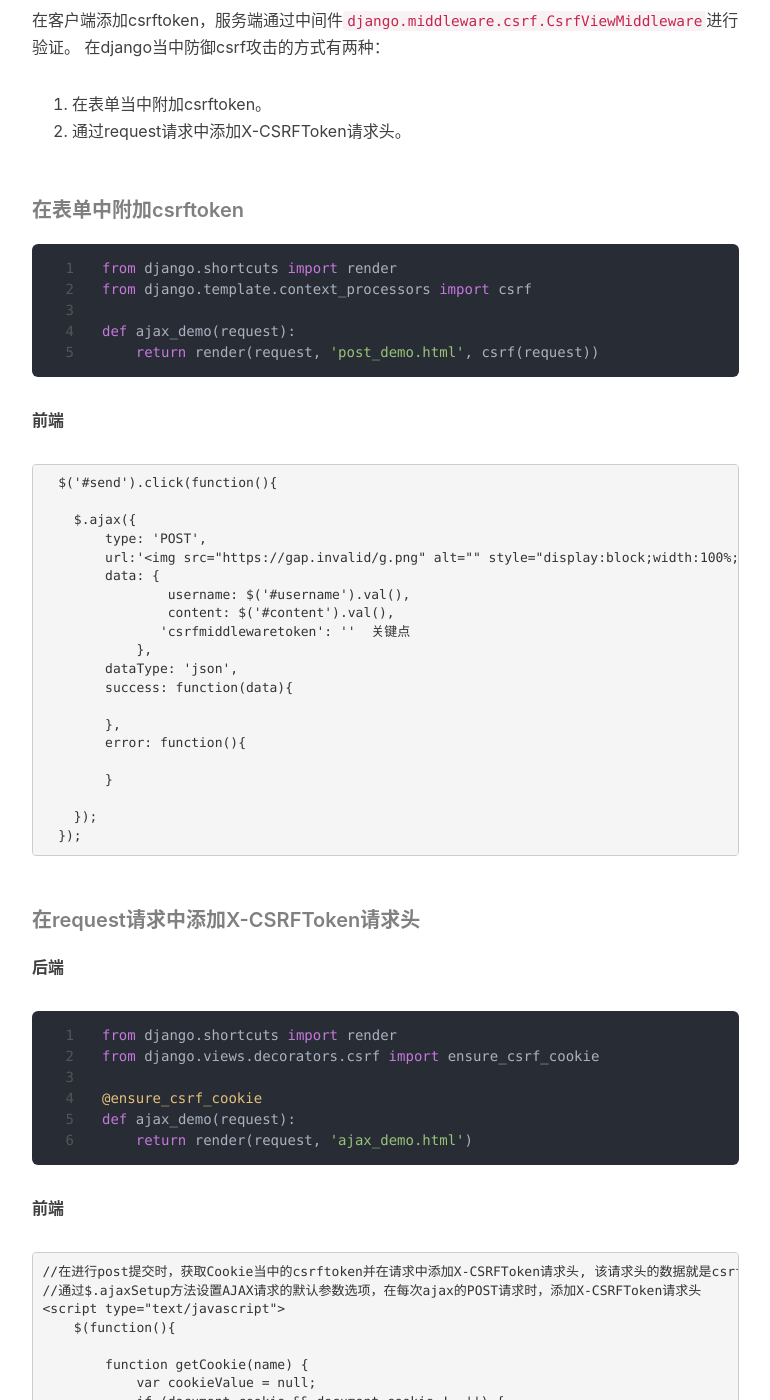
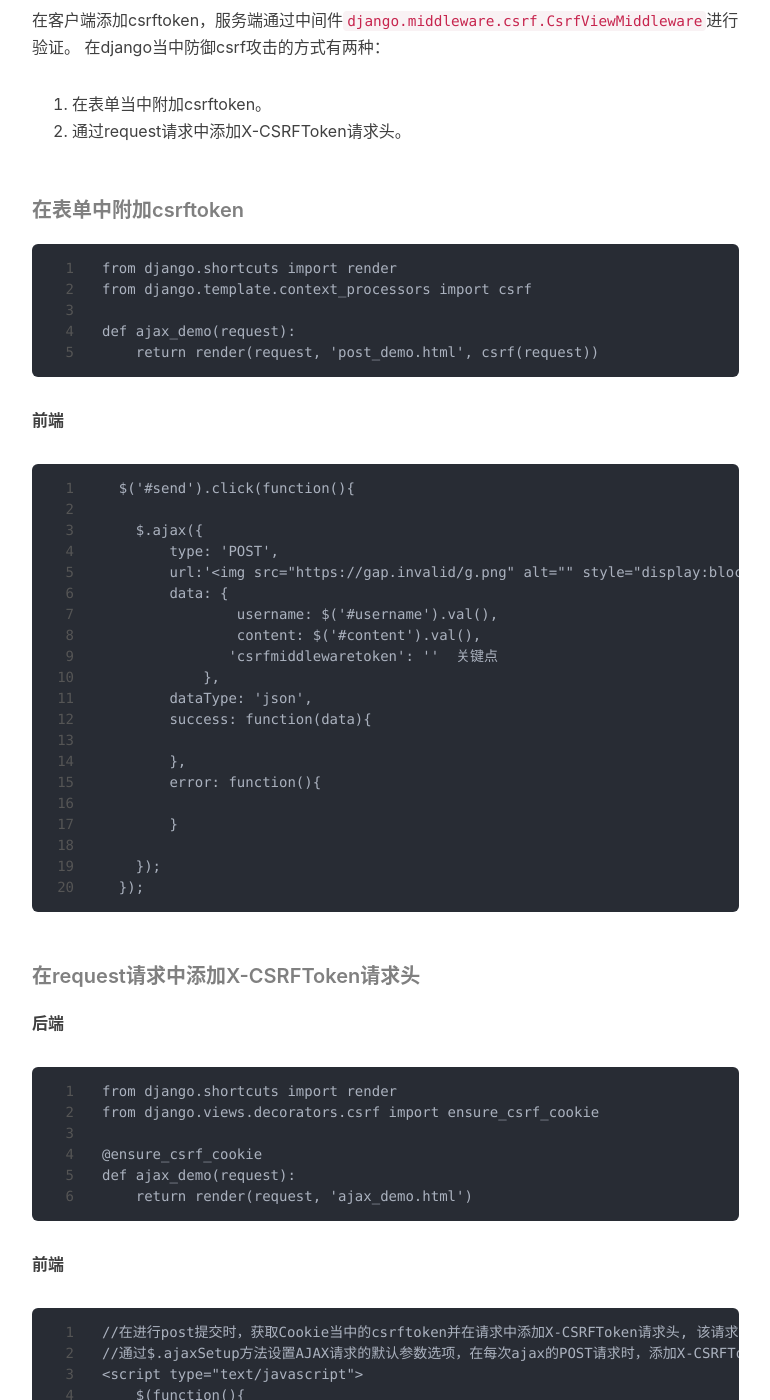
Before and after one commit to odinfor/odinfor.github.io, a Jekyll site: the page built from _posts/2020-04-03-django_csrf.md, in a window 1280 px wide and 1400 px high, scrolled down 3225 px. Shown: the whole window, without its empty margins (233-1003 px from the left). Built offline with Jekyll 4.4.1, drawn with Linux system fonts in a browser that asks for light colours; nearby versions of some CDN libraries; comment, search, counter and statistics services are not loaded; some of the changed text lies outside the part shown.

Commit message:
Update 2020-04-03-django_csrf.md
去掉语法头

````diff
--- a/_posts/2020-04-03-django_csrf.md
+++ b/_posts/2020-04-03-django_csrf.md
@@ -52,7 +52,7 @@
 
 ##### 在表单中附加csrftoken
 
-```python
+```
 from django.shortcuts import render
 from django.template.context_processors import csrf
 
@@ -61,7 +61,7 @@
 ```
 
 **前端**
-```javaScript
+```
   $('#send').click(function(){
 
     $.ajax({
@@ -86,7 +86,7 @@
 
 ##### 在request请求中添加X-CSRFToken请求头
 **后端**
-```python
+```
 from django.shortcuts import render
 from django.views.decorators.csrf import ensure_csrf_cookie
 
@@ -96,7 +96,7 @@
 ```
 
 **前端**
-```javaScript
+```
 //在进行post提交时，获取Cookie当中的csrftoken并在请求中添加X-CSRFToken请求头, 该请求头的数据就是csrftoken。
 //通过$.ajaxSetup方法设置AJAX请求的默认参数选项，在每次ajax的POST请求时，添加X-CSRFToken请求头
 <script type="text/javascript">
````
